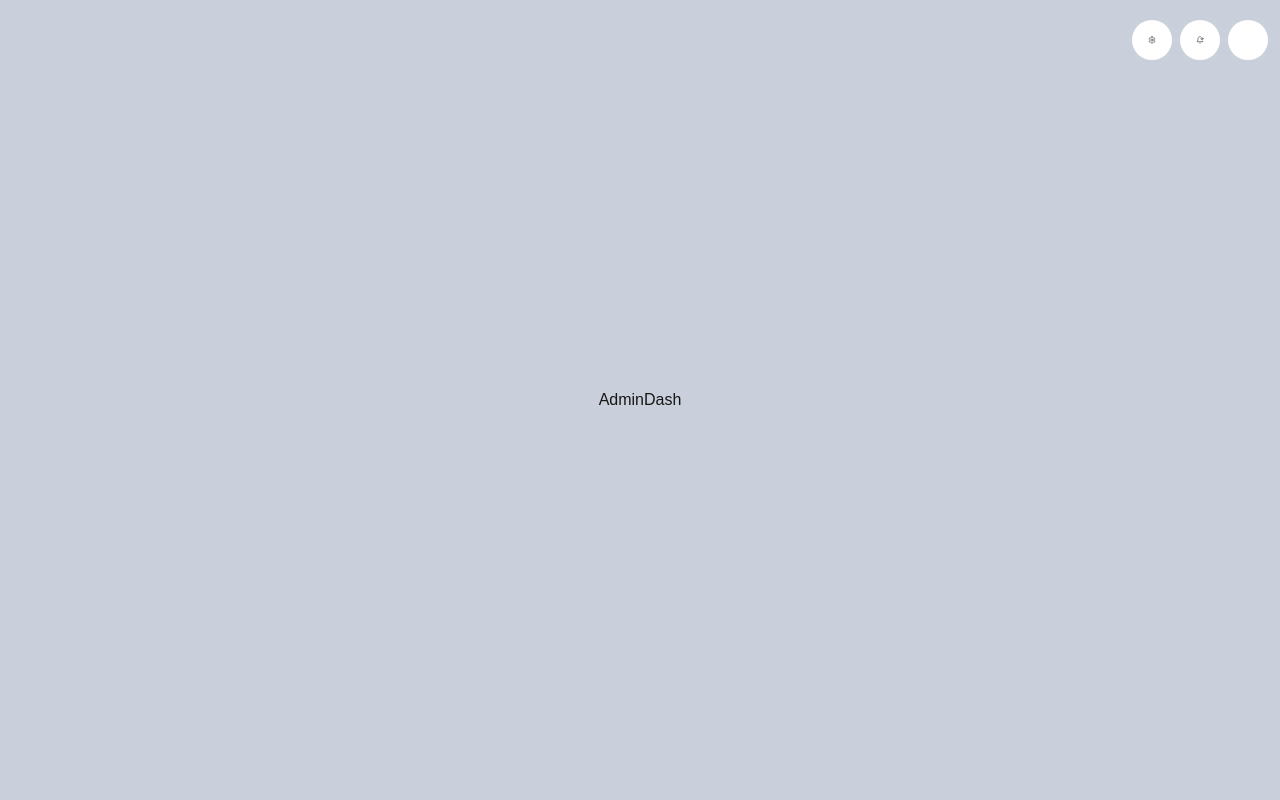
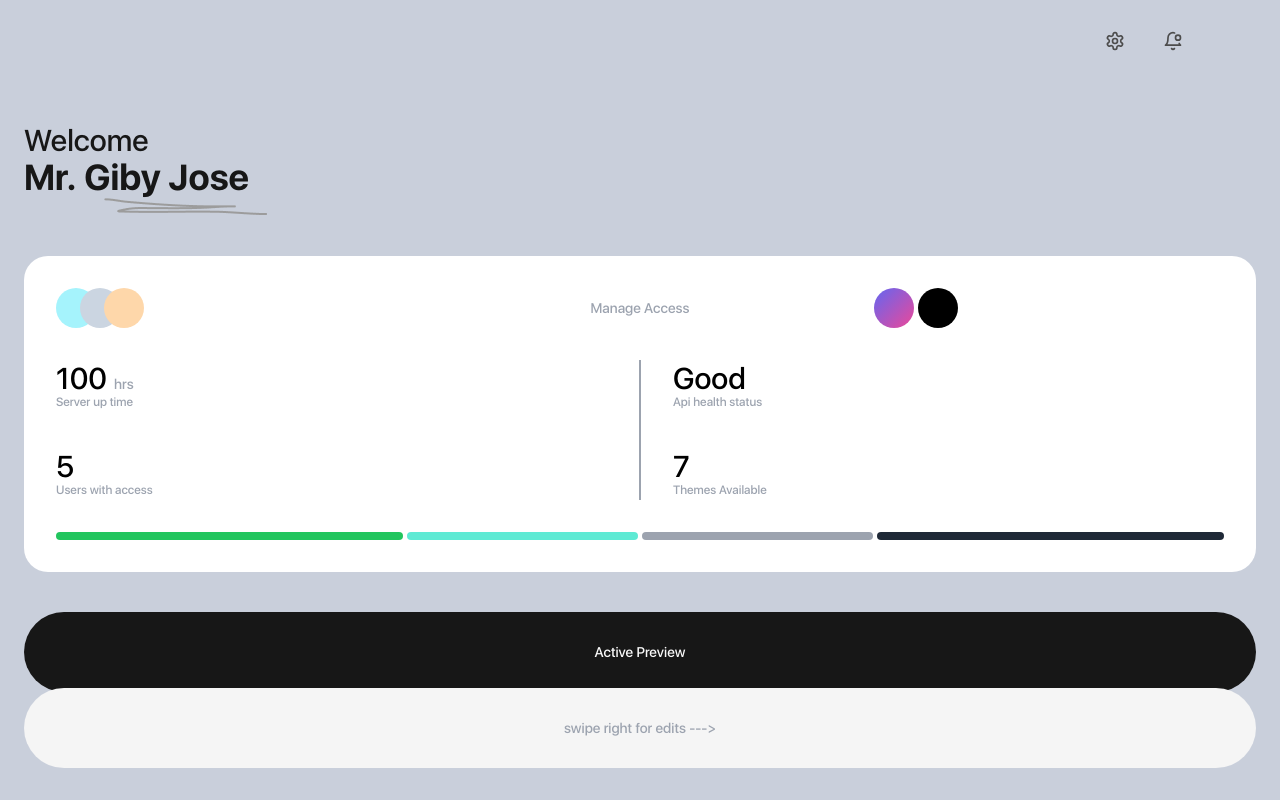
Before and after one commit to Jovit-Mathew236/Billboard2.0, a Next.js app: page /admin in a window 1280 px wide. Built offline with nearby package versions, Linux system fonts and the light colour scheme.

Commit message:
added home ui

```diff
--- a/app/admin/layout.tsx
+++ b/app/admin/layout.tsx
@@ -11,16 +11,25 @@ export default function RootLayout({
 }>) {
   return (
     <div>
-      <div className="absolute top-5 right-3 flex gap-2">
-        <Button className="rounded-full w-[40px] h-[40px] bg-white">
+      <div className=" top-5 right-3 flex gap-2 justify-end px-6 py-4">
+        <Button
+          variant={"primary"}
+          className="rounded-full p-0 w-[50px] h-[50px]"
+        >
           <Settings color="#4C4C4C" size={20} />
         </Button>
-        <Button className="rounded-full w-[40px] h-[40px] bg-white">
+        <Button
+          variant={"primary"}
+          className="rounded-full p-0 w-[50px] h-[50px]"
+        >
           <BellDot color="#4C4C4C" size={20} />
         </Button>
-        <Button className="rounded-full w-[40px] h-[40px] bg-white"></Button>
+        <Button
+          variant={"primary"}
+          className="rounded-full p-0 w-[50px] h-[50px]"
+        ></Button>
       </div>
-      {children}
+      <div className="px-6 mt-10 ">{children}</div>
     </div>
   );
 }
--- a/app/globals.css
+++ b/app/globals.css
@@ -3,21 +3,21 @@
 @tailwind utilities;
 
 :root {
-  --background: #ffffff;
+  --background: #C9CFDB;
   --foreground: #171717;
 }
 
 @media (prefers-color-scheme: dark) {
   :root {
-    --background: #0a0a0a;
-    --foreground: #ededed;
+    --background: #C9CFDB;
+    --foreground: 0 0% 100%;
   }
 }
 
 body {
   color: var(--foreground);
   background: var(--background);
-  font-family: Arial, Helvetica, sans-serif;
+  /* font-family: var(--font-sf-ui-display-thin), var(--font-sf-ui-display-regular), var(--font-sf-ui-display-bold), var(--font-geist-mono); */
 }
 
 @layer utilities {
@@ -54,6 +54,7 @@ body {
     --chart-5: 27 87% 67%;
     --radius: 0.5rem;
   }
+
   .dark {
     --background: 0 0% 3.9%;
     --foreground: 0 0% 98%;
@@ -86,6 +87,7 @@ body {
   * {
     @apply border-border;
   }
+
   body {
     @apply bg-background text-foreground;
   }
--- a/app/layout.tsx
+++ b/app/layout.tsx
@@ -12,19 +12,59 @@ import "./globals.css";
 //   variable: "--font-geist-mono",
 //   weight: "100 900",
 // });
-const sfUiDisplayThin = localFont({
-  src: "./fonts/SF UI/sf-ui-display-thin.otf",
-  variable: "--font-sf-ui-display-thin",
-});
-
-const sfUiDisplayRegular = localFont({
-  src: "./fonts/SF UI/sf-ui-display-medium.otf",
-  variable: "--font-sf-ui-display-regular",
-});
-
-const sfUiDisplayBold = localFont({
-  src: "./fonts/SF UI/sf-ui-display-bold.otf",
-  variable: "--font-sf-ui-display-bold",
+// const calSans = localFont({
+//   src: "./fonts/CalSans-SemiBold.woff",
+//   variable: "--font-cal-sans",
+//   weight: "100 900",
+// });
+const sfUiDisplay = localFont({
+  src: [
+    {
+      path: "./fonts/SF UI/sf-ui-display-thin.otf",
+      weight: "100",
+      style: "thin",
+    },
+    {
+      path: "./fonts/SF UI/sf-ui-display-ultralight.otf",
+      weight: "200",
+      style: "extralight",
+    },
+    {
+      path: "./fonts/SF UI/sf-ui-display-light.otf",
+      weight: "300",
+      style: "light",
+    },
+    {
+      path: "./fonts/SF UI/sf-ui-display-medium.otf",
+      weight: "400",
+      style: "normal",
+    },
+    {
+      path: "./fonts/SF UI/sf-ui-display-medium.otf",
+      weight: "500",
+      style: "medium",
+    },
+    {
+      path: "./fonts/SF UI/sf-ui-display-semibold.otf",
+      weight: "600",
+      style: "semibold",
+    },
+    {
+      path: "./fonts/SF UI/sf-ui-display-bold.otf",
+      weight: "700",
+      style: "bold",
+    },
+    {
+      path: "./fonts/SF UI/sf-ui-display-heavy.otf",
+      weight: "800",
+      style: "extrabold",
+    },
+    {
+      path: "./fonts/SF UI/sf-ui-display-black.otf",
+      weight: "900",
+      style: "black",
+    },
+  ],
 });
 
 export const metadata: Metadata = {
@@ -100,11 +140,7 @@ export default function RootLayout({
         {/* manifest */}
         <link rel="manifest" href="/site.webmanifest" />
       </head>
-      <body
-        className={`${sfUiDisplayRegular.variable} ${sfUiDisplayBold.variable} ${sfUiDisplayThin.variable}`}
-      >
-        {children}
-      </body>
+      <body className={`${sfUiDisplay.className} `}>{children}</body>
     </html>
   );
 }
--- a/components/madeups/admin/adminDash.tsx
+++ b/components/madeups/admin/adminDash.tsx
@@ -1,10 +1,91 @@
+import { Button } from "@/components/ui/button";
+import Image from "next/image";
 import React from "react";
 
 function AdminDash() {
   return (
-    <div className="bg-[#C9CFDB] h-screen w-screen flex flex-col gap-9 justify-center items-center">
-      AdminDash
-    </div>
+    <>
+      <div className="flex flex-col gap-10">
+        <h1 className="text-3xl">
+          Welcome <br />
+          <b className="text-4xl text-bold">Mr. Giby Jose</b>
+          <Image
+            src="/pen.png"
+            alt="pen"
+            width={150}
+            height={150}
+            className="h-auto w-auto ml-20"
+          />
+        </h1>
+
+        <div className="flex flex-col gap-8 w-full p-8 min-h-4 bg-white rounded-3xl">
+          <div className="w-full max-w-full flex">
+            <div className="flex flex-row w-[30%]">
+              <p className="w-10 h-10 bg-cyan-200 rounded-full"></p>
+              <p className="w-10 h-10 bg-slate-300 rounded-full -ml-4"></p>
+              <p className="w-10 h-10 bg-orange-200 rounded-full -ml-4"></p>
+            </div>
+            <Button
+              variant={"ghost"}
+              className="text-bold text-gray-400 w-[40%]"
+            >
+              Manage Access
+            </Button>
+            <div className="flex flex-row gap-1 w-[30%]">
+              <p className="w-10 h-10 bg-gradient-to-br from-indigo-500  to-pink-500 rounded-full"></p>
+              <p className="w-10 h-10 bg-black rounded-full"></p>
+            </div>
+          </div>
+
+          <div>
+            <div className="h-full flex flex-row gap-8">
+              <div className="flex flex-1 flex-col gap-10">
+                <div className="text-light text-xs leading-3 text-gray-400">
+                  <h1 className="text-3xl text-bold text-black var(--font-sf-ui-display-bold)">
+                    100 <span className="text-sm text-gray-400">hrs</span>
+                  </h1>{" "}
+                  Server up time
+                </div>
+                <div className="text-light text-xs leading-3 text-gray-400">
+                  <h1 className="text-3xl text-bold text-black var(--font-sf-ui-display-bold)">
+                    5 <span className="text-sm text-gray-400"></span>
+                  </h1>{" "}
+                  Users with access
+                </div>
+              </div>
+              <div className="h-[140px] w-[2px] bg-gray-400"></div>
+              <div className="flex flex-1 flex-col gap-10">
+                <div className="text-light text-xs leading-3 text-gray-400">
+                  <h1 className="text-3xl text-bold text-black var(--font-sf-ui-display-bold)">
+                    Good <span className="text-sm text-gray-400"></span>
+                  </h1>{" "}
+                  Api health status
+                </div>
+                <div className="text-light text-xs leading-3 text-gray-400">
+                  <h1 className="text-3xl text-bold text-black var(--font-sf-ui-display-bold)">
+                    7 <span className="text-sm text-gray-400"></span>
+                  </h1>{" "}
+                  Themes Available
+                </div>
+              </div>
+            </div>
+          </div>
+          <div className="flex gap-1">
+            <div className="h-[8px] w-[30%] bg-green-500 rounded-full"></div>
+            <div className="h-[8px] w-[20%] bg-teal-300 rounded-full"></div>
+            <div className="h-[8px] w-[20%] bg-gray-400 rounded-full"></div>
+            <div className="h-[8px] w-[30%] bg-gray-800 rounded-full"></div>
+          </div>
+        </div>
+        <Button className="h-20 rounded-full">Active Preview</Button>
+      </div>
+      <Button
+        className="absolute bottom-8 w-[calc(100%-48px)] text-gray-400 h-20 rounded-full"
+        variant={"secondary"}
+      >
+        swipe right for edits ---&gt;
+      </Button>
+    </>
   );
 }
 
--- a/components/madeups/login/login.tsx
+++ b/components/madeups/login/login.tsx
@@ -36,7 +36,7 @@ const Login = () => {
     console.log(values);
   }
   return (
-    <div className="bg-[#C9CFDB] h-screen w-screen flex flex-col gap-9 justify-center items-center">
+    <div className="h-screen w-screen flex flex-col gap-9 justify-center items-center">
       {/* <h1 className="text-[#4C4C4C] font-semibold text-2xl text-center">
         Welcome to
         <br />
@@ -81,6 +81,7 @@ const Login = () => {
                   <FormControl>
                     <Input
                       placeholder="Password"
+                      type="password"
                       className="bg-[#F1F1F1] text-black h-12 border-none"
                       {...field}
                     />
@@ -99,10 +100,11 @@ const Login = () => {
         </Form>
         <div className="flex gap-4 justify-between w-11/12">
           <Button
+            variant={"secondary"}
             onClick={() => {
               window.location.href = "/";
             }}
-            className=" h-16 bg-[#EFEFEF] font-thin text-black text-md font-regular bottom-5 w-11/12 rounded-2xl"
+            className=" h-16 font-thin text-black text-md font-regular bottom-5 w-11/12 rounded-2xl"
           >
             Cancel
           </Button>
--- a/components/ui/button.tsx
+++ b/components/ui/button.tsx
@@ -1,8 +1,8 @@
-import * as React from "react"
-import { Slot } from "@radix-ui/react-slot"
-import { cva, type VariantProps } from "class-variance-authority"
+import * as React from "react";
+import { Slot } from "@radix-ui/react-slot";
+import { cva, type VariantProps } from "class-variance-authority";
 
-import { cn } from "@/lib/utils"
+import { cn } from "@/lib/utils";
 
 const buttonVariants = cva(
   "inline-flex items-center justify-center whitespace-nowrap rounded-md text-sm font-medium ring-offset-background transition-colors focus-visible:outline-none focus-visible:ring-2 focus-visible:ring-ring focus-visible:ring-offset-2 disabled:pointer-events-none disabled:opacity-50",
@@ -10,6 +10,8 @@ const buttonVariants = cva(
     variants: {
       variant: {
         default: "bg-primary text-primary-foreground hover:bg-primary/90",
+        primary:
+          "bg-foreground text-primary-foreground hover:bg-primary-foreground/90",
         destructive:
           "bg-destructive text-destructive-foreground hover:bg-destructive/90",
         outline:
@@ -31,26 +33,26 @@ const buttonVariants = cva(
       size: "default",
     },
   }
-)
+);
 
 export interface ButtonProps
   extends React.ButtonHTMLAttributes<HTMLButtonElement>,
     VariantProps<typeof buttonVariants> {
-  asChild?: boolean
+  asChild?: boolean;
 }
 
 const Button = React.forwardRef<HTMLButtonElement, ButtonProps>(
   ({ className, variant, size, asChild = false, ...props }, ref) => {
-    const Comp = asChild ? Slot : "button"
+    const Comp = asChild ? Slot : "button";
     return (
       <Comp
         className={cn(buttonVariants({ variant, size, className }))}
         ref={ref}
         {...props}
       />
-    )
+    );
   }
-)
-Button.displayName = "Button"
+);
+Button.displayName = "Button";
 
-export { Button, buttonVariants }
+export { Button, buttonVariants };
```
Also changed, not shown: app/fonts/CalSans-SemiBold.woff (added), public/pen.png (added).
